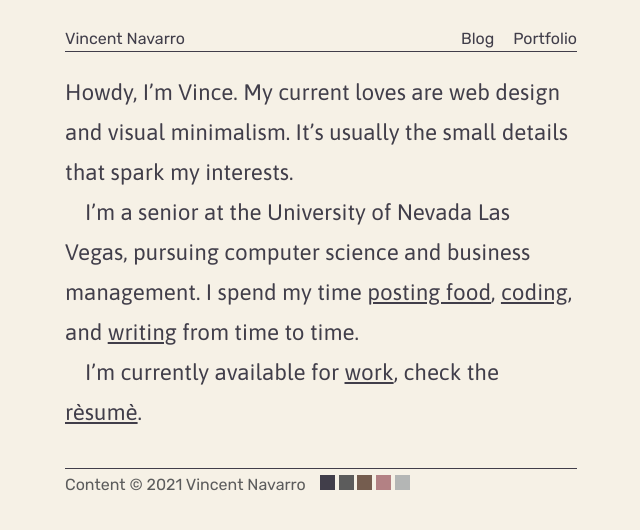
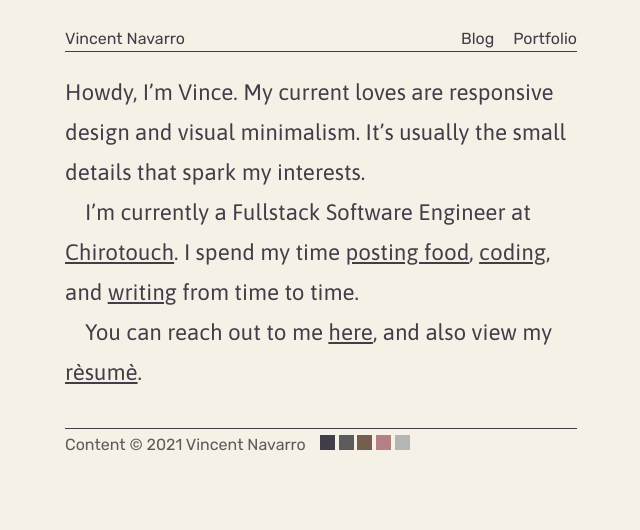
Before and after one commit to VincentNavarro/vincentnavarro.com, a Jekyll site: the page built from index.md, in a window 1280 px wide. Shown: the top 530 px of the page, without its empty margins (319-959 px from the left). Built offline with Jekyll 4.4.1, drawn with Linux system fonts in a browser that asks for light colours; nearby versions of some CDN libraries.

Commit message:
Update index as well as links

```diff
--- a/index.md
+++ b/index.md
@@ -1,19 +1,16 @@
 ---
-# You don't need to edit this file, it's empty on purpose.
-# Edit theme's home layout instead if you wanna make some changes
-# See: https://jekyllrb.com/docs/themes/#overriding-theme-defaults
 layout: "home"
 ---
 
 Howdy, I'm Vince.
-My current loves are web design and visual minimalism.
+My current loves are responsive design and visual minimalism.
 It's usually the small details that spark my interests.
 {:intro}
 
-I'm a senior at the University of Nevada Las Vegas, pursuing computer science and business management. I spend my time <a href="https://www.instagram.com/officialfoodplug/" target="_blank">posting food</a>,
+I'm currently a Fullstack Software Engineer at <a href="https://www.chirotouch.com/" target="_blank">Chirotouch</a>. I spend my time <a href="https://www.instagram.com/officialfoodplug/" target="_blank">posting food</a>,
 <a href="https://github.com/VincentNavarro" target="_blank">coding</a>,
 and <a href="/blog" target="_blank">writing</a> from time to time.
 {:.meat}
 
-I'm currently available for <a href="mailto:vincent@vincentnavarro.com">work</a>, check the <a href="/Res_2k18.pdf" target="_blank">rèsumè</a>.
+You can reach out to me <a href="mailto:vincent@vincentnavarro.com">here</a>, and also view my <a href="/Vincent_Navarro_Resume_2021.pdf" target="_blank">rèsumè</a>.
 {:.meat}
```
Also changed, not shown: 2 other files.
